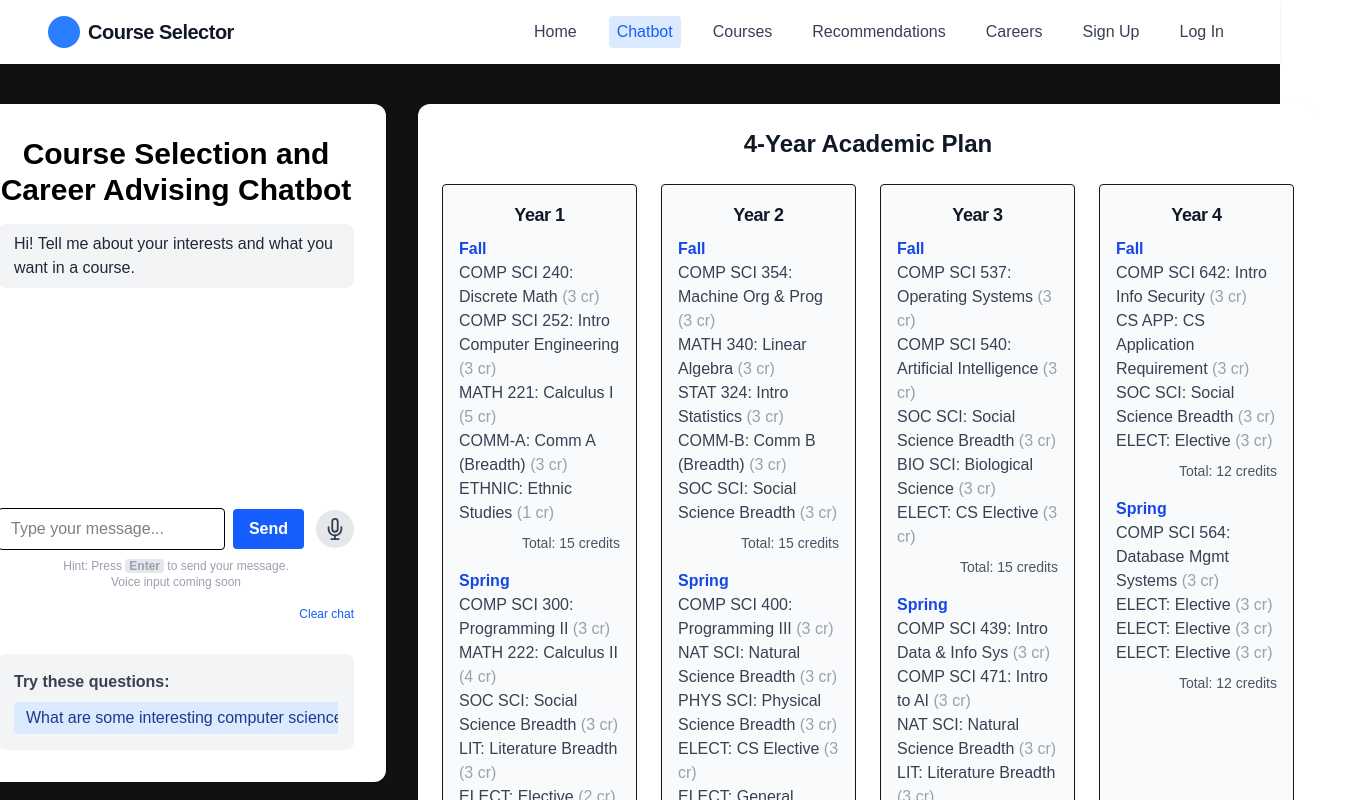
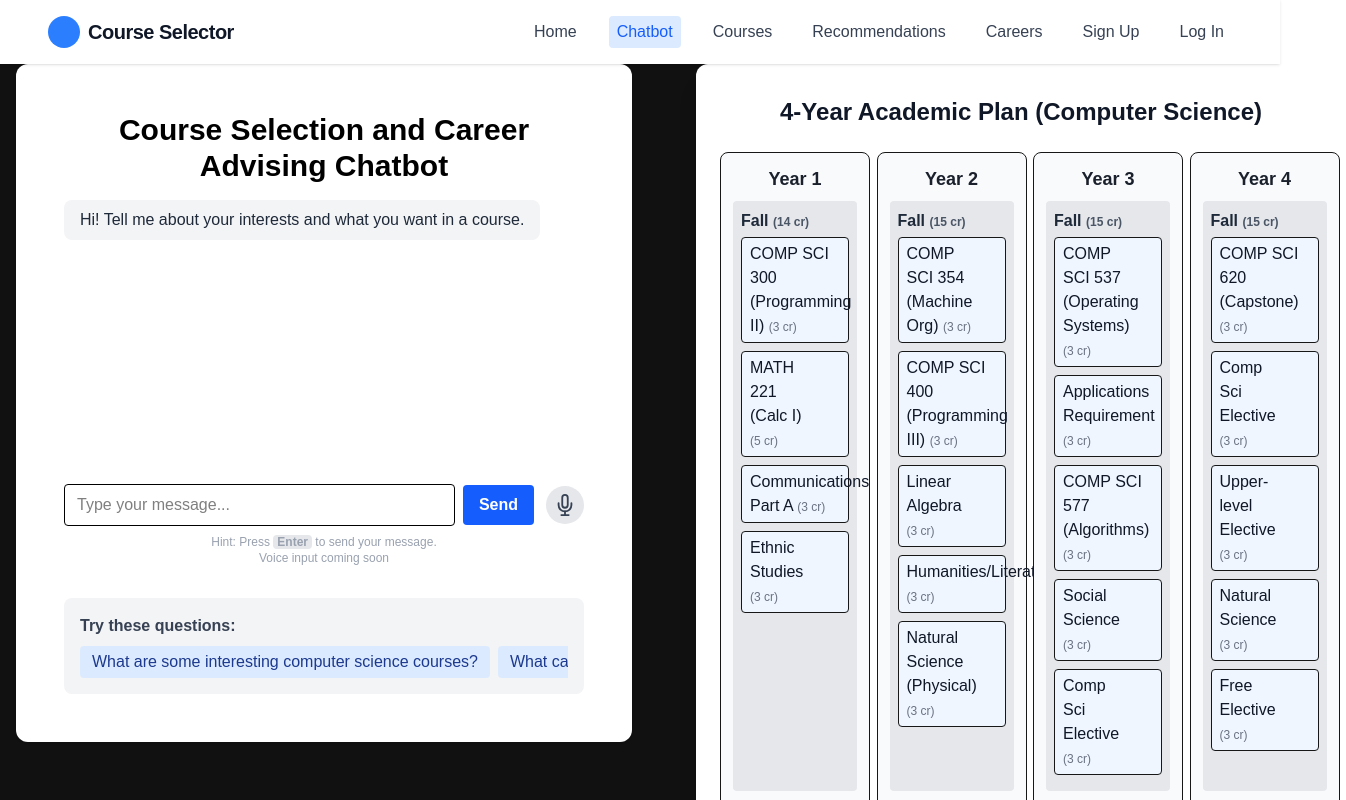
Before and after one commit to Ashmit2520/uw-course-career-ai, a Next.js app: page /chat in a window 1280 px wide. Shown: the top 800 px of the page, 1346 px wide, since content can reach past the window. Built offline with nearby package versions, Linux system fonts and the light colour scheme.

Commit message:
Made the academic plan drag and drop

```diff
--- a/src/app/chat/FourYearPlan.js
+++ b/src/app/chat/FourYearPlan.js
@@ -1,97 +1,193 @@
 "use client";
-const YEARS = ["Year 1", "Year 2", "Year 3", "Year 4"];
-const SEMESTERS = ["Fall", "Spring"];
+import { useState } from "react";
+import { IoClose } from "react-icons/io5";
 
-const fourYearPlan = [
-  [
-    { code: "COMP SCI 240", name: "Discrete Math", credits: 3 },
-    { code: "COMP SCI 252", name: "Intro Computer Engineering", credits: 3 },
-    { code: "MATH 221", name: "Calculus I", credits: 5 },
-    { code: "COMM-A", name: "Comm A (Breadth)", credits: 3 },
-    { code: "ETHNIC", name: "Ethnic Studies", credits: 1 }
+const INITIAL_PLAN = [
+  {
+    year: 1,
+    fall: [
+      { id: "cs300", name: "COMP SCI 300 (Programming II)", credits: 3 },
+      { id: "math221", name: "MATH 221 (Calc I)", credits: 5 },
+      { id: "commA", name: "Communications Part A", credits: 3 },
+      { id: "ethnic", name: "Ethnic Studies", credits: 3 },
     ],
-  [
-    { code: "COMP SCI 300", name: "Programming II", credits: 3 },
-    { code: "MATH 222", name: "Calculus II", credits: 4 },
-    { code: "SOC SCI", name: "Social Science Breadth", credits: 3 },
-    { code: "LIT", name: "Literature Breadth", credits: 3 },
-    { code: "ELECT", name: "Elective", credits: 2 }
+    spring: [
+      { id: "cs240", name: "COMP SCI 240 (Discrete Math)", credits: 3 },
+      { id: "math222", name: "MATH 222 (Calc II)", credits: 4 },
+      { id: "lang2", name: "Second Semester Language", credits: 4 },
+      { id: "bioSci", name: "Natural Science (Biological)", credits: 3 },
     ],
-  [
-    { code: "COMP SCI 354", name: "Machine Org & Prog", credits: 3 },
-    { code: "MATH 340", name: "Linear Algebra", credits: 3 },
-    { code: "STAT 324", name: "Intro Statistics", credits: 3 },
-    { code: "COMM-B", name: "Comm B (Breadth)", credits: 3 },
-    { code: "SOC SCI", name: "Social Science Breadth", credits: 3 }
+  },
+  {
+    year: 2,
+    fall: [
+      { id: "cs354", name: "COMP SCI 354 (Machine Org)", credits: 3 },
+      { id: "cs400", name: "COMP SCI 400 (Programming III)", credits: 3 },
+      { id: "linear", name: "Linear Algebra", credits: 3 },
+      { id: "hum1", name: "Humanities/Literature", credits: 3 },
+      { id: "natSci2", name: "Natural Science (Physical)", credits: 3 },
     ],
-  [
-    { code: "COMP SCI 400", name: "Programming III", credits: 3 },
-    { code: "NAT SCI", name: "Natural Science Breadth", credits: 3 },
-    { code: "PHYS SCI", name: "Physical Science Breadth", credits: 3 },
-    { code: "ELECT", name: "CS Elective", credits: 3 },
-    { code: "ELECT", name: "General Elective", credits: 3 }
+    spring: [
+      { id: "cs407", name: "COMP SCI 407 (Mobile Systems)", credits: 3 },
+      { id: "probstat", name: "Probability/Statistics", credits: 3 },
+      { id: "lang3", name: "Third Semester Language", credits: 3 },
+      { id: "socSci1", name: "Social Science", credits: 3 },
+      { id: "hum2", name: "Humanities", credits: 3 },
     ],
-  [
-    { code: "COMP SCI 537", name: "Operating Systems", credits: 3 },
-    { code: "COMP SCI 540", name: "Artificial Intelligence", credits: 3 },
-    { code: "SOC SCI", name: "Social Science Breadth", credits: 3 },
-    { code: "BIO SCI", name: "Biological Science", credits: 3 },
-    { code: "ELECT", name: "CS Elective", credits: 3 }
+  },
+  {
+    year: 3,
+    fall: [
+      { id: "cs537", name: "COMP SCI 537 (Operating Systems)", credits: 3 },
+      { id: "app1", name: "Applications Requirement", credits: 3 },
+      { id: "cs577", name: "COMP SCI 577 (Algorithms)", credits: 3 },
+      { id: "socSci2", name: "Social Science", credits: 3 },
+      { id: "elective1", name: "Comp Sci Elective", credits: 3 },
     ],
-  [
-    { code: "COMP SCI 439", name: "Intro Data & Info Sys", credits: 3 },
-    { code: "COMP SCI 471", name: "Intro to AI", credits: 3 },
-    { code: "NAT SCI", name: "Natural Science Breadth", credits: 3 },
-    { code: "LIT", name: "Literature Breadth", credits: 3 },
-    { code: "ELECT", name: "Elective", credits: 3 }
+    spring: [
+      { id: "cs540", name: "COMP SCI 540 (AI)", credits: 3 },
+      { id: "cs564", name: "COMP SCI 564 (DBMS)", credits: 3 },
+      { id: "elective2", name: "Comp Sci Elective", credits: 3 },
+      { id: "hum3", name: "Humanities/Literature", credits: 3 },
+      { id: "socSci3", name: "Social Science", credits: 3 },
     ],
-  [
-    { code: "COMP SCI 642", name: "Intro Info Security", credits: 3 },
-    { code: "CS APP", name: "CS Application Requirement", credits: 3 },
-    { code: "SOC SCI", name: "Social Science Breadth", credits: 3 },
-    { code: "ELECT", name: "Elective", credits: 3 }
+  },
+  {
+    year: 4,
+    fall: [
+      { id: "capstone", name: "COMP SCI 620 (Capstone)", credits: 3 },
+      { id: "elective3", name: "Comp Sci Elective", credits: 3 },
+      { id: "upperLvl", name: "Upper-level Elective", credits: 3 },
+      { id: "natSci3", name: "Natural Science", credits: 3 },
+      { id: "free1", name: "Free Elective", credits: 3 },
     ],
-  [
-    { code: "COMP SCI 564", name: "Database Mgmt Systems", credits: 3 },
-    { code: "ELECT", name: "Elective", credits: 3 },
-    { code: "ELECT", name: "Elective", credits: 3 },
-    { code: "ELECT", name: "Elective", credits: 3 }
+    spring: [
+      { id: "elective4", name: "Comp Sci Elective", credits: 3 },
+      { id: "socSci4", name: "Social Science", credits: 3 },
+      { id: "free2", name: "Free Elective", credits: 3 },
+      { id: "upperLvl2", name: "Upper-level Elective", credits: 3 },
+      { id: "free3", name: "Free Elective", credits: 3 },
     ],
+  },
 ];
 
+function semesterCredits(courses) {
+  return courses.reduce((sum, c) => sum + (c.credits || 0), 0);
+}
+
 export default function FourYearPlan() {
+  const [plan, setPlan] = useState(INITIAL_PLAN);
+  const [dragged, setDragged] = useState(null);
+
+  // Remove course
+  const removeCourse = (yearIdx, sem, courseIdx) => {
+    setPlan((prevPlan) =>
+      prevPlan.map((y, yi) =>
+        yi === yearIdx
+          ? {
+              ...y,
+              [sem]: y[sem].filter((_, ci) => ci !== courseIdx),
+            }
+          : { ...y }
+      )
+    );
+  };
+
+  // Drag & Drop logic
+  const onDragStart = (yearIdx, sem, courseIdx) => {
+    setDragged({ yearIdx, sem, courseIdx });
+  };
+  const onDrop = (toYearIdx, toSem) => {
+    if (!dragged || (dragged.yearIdx === toYearIdx && dragged.sem === toSem)) {
+      setDragged(null);
+      return;
+    }
+    // Remove from old semester
+    const course = plan[dragged.yearIdx][dragged.sem][dragged.courseIdx];
+    const updatedPlan = plan.map((y, yi) => ({
+      ...y,
+      fall:
+        yi === dragged.yearIdx && dragged.sem === "fall"
+          ? y.fall.filter((_, i) => i !== dragged.courseIdx)
+          : [...y.fall],
+      spring:
+        yi === dragged.yearIdx && dragged.sem === "spring"
+          ? y.spring.filter((_, i) => i !== dragged.courseIdx)
+          : [...y.spring],
+    }));
+    // Add to new semester
+    updatedPlan[toYearIdx][toSem] = [...updatedPlan[toYearIdx][toSem], course];
+    setPlan(updatedPlan);
+    setDragged(null);
+  };
+
   return (
-    <div className="bg-white rounded-xl shadow p-6 w-full max-w-6xl min-w-[900px]">
-      <h2 className="text-2xl font-bold mb-6 text-gray-900 text-center">
-        4-Year Academic Plan
-      </h2>
-      {/* Use grid-cols-4 for a true 4-column layout */}
+    <div
+      className="bg-white shadow-xl rounded-xl px-6 py-8 flex flex-col"
+      style={{
+        minWidth: 650,
+        maxWidth: 900,
+        width: "100%",
+        marginLeft: 32,
+        marginRight: 0,
+      }}
+    >
+      <h3 className="text-2xl font-extrabold mb-6 text-gray-900 text-center">
+        4-Year Academic Plan (Computer Science)
+      </h3>
       <div className="grid grid-cols-4 gap-6">
-        {YEARS.map((year, yIdx) => (
-          <div key={year} className="border rounded p-4 bg-gray-50">
-            <h3 className="text-lg font-bold text-gray-900 mb-2 text-center tracking-tight">
-              {year}
-            </h3>
-            {SEMESTERS.map((sem, sIdx) => {
-              const semesterIdx = yIdx * 2 + sIdx;
-              const courses = fourYearPlan[semesterIdx] || [];
-              return (
-                <div key={sem} className="mb-4">
-                  <h4 className="text-blue-700 font-semibold">{sem}</h4>
-                  <ul>
-                    {courses.map((c, rIdx) => (
-                      <li key={rIdx} className="text-gray-700">
-                        {c.code}: {c.name}{" "}
-                        <span className="text-gray-400">({c.credits} cr)</span>
-                      </li>
+        {plan.map((year, yIdx) => (
+          <div
+            key={yIdx}
+            className="border rounded-lg bg-gray-50 p-3 flex flex-col"
+            style={{ minWidth: 150, maxWidth: 210 }}
+          >
+            <div className="font-bold text-lg text-gray-900 mb-2 text-center" style={{ color: "#1a202c" }}>
+              Year {year.year}
+            </div>
+            {["fall", "spring"].map((sem) => (
+              <div
+                key={sem}
+                className="mb-4 bg-gray-200 rounded p-2 min-h-[120px] flex-1"
+                onDragOver={(e) => e.preventDefault()}
+                onDrop={() => onDrop(yIdx, sem)}
+              >
+                <div className="font-semibold text-gray-800 mb-1">
+                  {sem[0].toUpperCase() + sem.slice(1)}{" "}
+                  <span className="text-xs text-gray-600">
+                    ({semesterCredits(year[sem])} cr)
+                  </span>
+                </div>
+                {year[sem].length === 0 && (
+                  <div className="text-gray-400 text-xs italic">
+                    Drop courses here
+                  </div>
+                )}
+                {year[sem].map((course, cIdx) => (
+                  <div
+                    key={course.id}
+                    className="bg-blue-50 mb-2 px-2 py-1 rounded text-base cursor-move border flex items-center justify-between group"
+                    draggable
+                    onDragStart={() => onDragStart(yIdx, sem, cIdx)}
+                  >
+                    <span className="text-gray-900 font-medium">
+                      {course.name}{" "}
+                      <span className="text-xs text-gray-500">
+                        ({course.credits} cr)
+                      </span>
+                    </span>
+                    <button
+                      onClick={() => removeCourse(yIdx, sem, cIdx)}
+                      className="ml-2 p-1 text-gray-400 hover:text-red-600 opacity-0 group-hover:opacity-100 transition"
+                      aria-label="Remove course"
+                      tabIndex={0}
+                    >
+                      <IoClose size={20} />
+                    </button>
+                  </div>
                 ))}
-                  </ul>
-                  <div className="mt-2 text-right text-sm text-gray-600">
-                    Total: {courses.reduce((acc, c) => acc + (c.credits || 0), 0)} credits
               </div>
-                </div>
-              );
-            })}
+            ))}
           </div>
         ))}
       </div>
--- a/src/app/chat/page.js
+++ b/src/app/chat/page.js
@@ -1,51 +1,48 @@
 "use client";
 import { useState, useRef, useEffect } from "react";
 import { FiMic } from "react-icons/fi";
-import FourYearPlan from "./FourYearPlan"; // Adjust path if needed
+import FourYearPlan from "./FourYearPlan";
 
+// Suggested questions
 const SUGGESTED_QUESTIONS = [
   "What are some interesting computer science courses?",
   "What career paths fit someone who loves biology?",
   "I want a major with high pay and good job outlook—what courses should I take?",
 ];
 
-const CHAT_STORAGE_KEY = "uwmadison-chat-messages";
-const DEFAULT_MSG = [
-  {
-    role: "assistant",
-    content:
-      "Hi! Tell me about your interests and what you want in a course.",
-  },
-];
-
-function saveMessages(messages) {
-  if (typeof window !== "undefined") {
-    localStorage.setItem(CHAT_STORAGE_KEY, JSON.stringify(messages));
-  }
-}
+// Storage key for chat history
+const CHAT_STORAGE_KEY = "chatbotMessages";
 
 export default function ChatbotPage() {
-  // Always initialize with default message for SSR/first load!
-  const [messages, setMessages] = useState(DEFAULT_MSG);
+  const [messages, setMessages] = useState([
+    {
+      role: "assistant",
+      content: "Hi! Tell me about your interests and what you want in a course.",
+    },
+  ]);
   const [input, setInput] = useState("");
   const [loading, setLoading] = useState(false);
   const messagesEndRef = useRef(null);
   const textareaRef = useRef(null);
 
-  // Load chat from localStorage on client only
+  // Load messages from localStorage on mount
   useEffect(() => {
     if (typeof window !== "undefined") {
-      const saved = localStorage.getItem(CHAT_STORAGE_KEY);
-      if (saved) {
-        setMessages(JSON.parse(saved));
-      }
+      const stored = window.localStorage.getItem(CHAT_STORAGE_KEY);
+      if (stored) setMessages(JSON.parse(stored));
     }
   }, []);
+
+  // Save messages to localStorage when they change
+  useEffect(() => {
+    if (typeof window !== "undefined") {
+      window.localStorage.setItem(CHAT_STORAGE_KEY, JSON.stringify(messages));
+    }
+  }, [messages]);
 
   // Scroll to bottom after new message
   useEffect(() => {
     messagesEndRef.current?.scrollIntoView({ behavior: "smooth" });
-    saveMessages(messages);
   }, [messages]);
 
   // Send user message to API
@@ -85,6 +82,7 @@ export default function ChatbotPage() {
       e.preventDefault();
       sendMessage();
     }
+    // Allow Shift+Enter for multiline
   };
 
   // For textarea auto-grow
@@ -98,26 +96,29 @@ export default function ChatbotPage() {
   const handleSuggested = (q) => {
     setInput(q);
     setTimeout(() => {
-      textareaRef.current?.focus();
+      if (textareaRef.current) {
+        textareaRef.current.focus();
+      }
     }, 50);
-  };
-
-  // Clear chat button
-  const handleClearChat = () => {
-    setMessages(DEFAULT_MSG);
   };
 
   return (
     <main
-      className="flex flex-row items-start justify-center min-h-screen w-full bg-black px-4 py-10"
+      className="flex flex-row items-start justify-center min-h-screen w-full bg-black px-4"
       style={{ background: "#111" }}
     >
-      {/* Chat area, now on the left */}
-      <div className="bg-white shadow rounded-xl p-8 w-full max-w-2xl flex flex-col items-center mr-8" style={{ minWidth: "420px" }}>
+      {/* Chat Window */}
+      <div
+        className="bg-white shadow rounded-xl p-12 w-full max-w-2xl flex flex-col items-center"
+        style={{ minWidth: "400px" }}
+      >
         <h2 className="text-3xl font-extrabold mb-4 text-center text-black">
           Course Selection and Career Advising Chatbot
         </h2>
-        <div className="w-full flex flex-col gap-2 mb-6 max-h-96 overflow-y-auto" style={{ minHeight: "260px" }}>
+        <div
+          className="w-full flex flex-col gap-2 mb-6 max-h-96 overflow-y-auto"
+          style={{ minHeight: "260px" }}
+        >
           {messages.map((msg, i) => (
             <div
               key={i}
@@ -165,14 +166,7 @@ export default function ChatbotPage() {
           <br />
           Voice input coming soon
         </div>
-        <div className="mt-4 w-full flex justify-end">
-          <button
-            onClick={handleClearChat}
-            className="text-xs text-blue-600 hover:underline"
-          >
-            Clear chat
-          </button>
-        </div>
+
         {/* SUGGESTED QUESTIONS SECTION */}
         <div className="mt-8 bg-gray-100 rounded-lg p-4 w-full">
           <div className="font-semibold mb-2 text-gray-700">Try these questions:</div>
@@ -189,9 +183,8 @@ export default function ChatbotPage() {
           </div>
         </div>
       </div>
-
-      {/* Four Year Plan (right side) */}
-      <div className="flex-1 max-w-4xl">
+      {/* Four Year Plan on the side */}
+      <div className="ml-8" style={{ minWidth: "600px" }}>
         <FourYearPlan />
       </div>
     </main>
```
Lines whose indentation alone changed are shown as unchanged.
